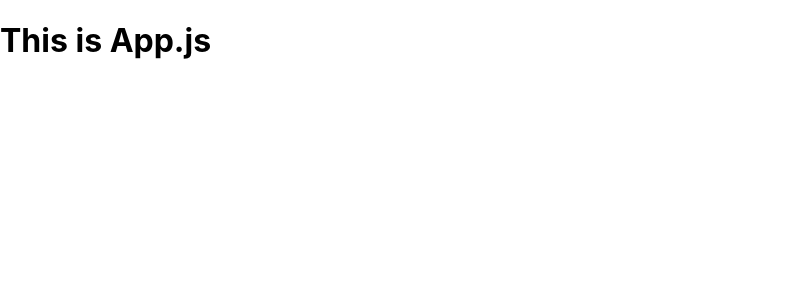
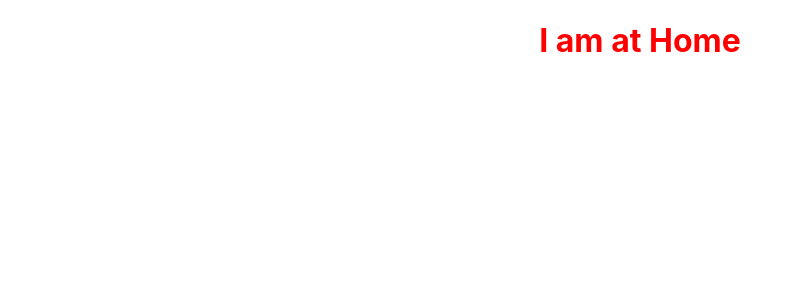
Before and after one commit to tyagivipul629/nodejs-project, a React (Create React App) app: page / in a window 1280 px wide. Shown: the top 300 px of the page, without its empty margins (0-802 px from the left). Built offline with nearby package versions, Linux system fonts and the light colour scheme.

Commit message:
Added Home Route

```diff
--- a/src/App.js
+++ b/src/App.js
@@ -1,10 +1,15 @@
-import logo from './logo.svg';
-import './App.css';
+import React from 'react';
+import {Route, Switch} from 'react-router-dom';
+import Home from './components/Home';
 
-function App() {
-  return (
-    <h1>This is App.js</h1>
+class App extends React.Component {
+  render(){
+    return (
+    <Switch>
+      <Route exact path="/" render={(props)=>(<Home {...props} />)} />
+    </Switch>
   );
+  }
 }
 
 export default App;
--- /dev/null
+++ b/src/components/Home.js
@@ -0,0 +1,11 @@
+import React from 'react';
+
+class Home extends React.Component{
+    render(){
+        return(
+            <h1 style={{color: 'red', textAlign: 'center'}}>I am at Home</h1>
+        );
+    }
+}
+
+export default Home;
--- a/src/index.js
+++ b/src/index.js
@@ -3,11 +3,14 @@ import ReactDOM from 'react-dom';
 import './index.css';
 import App from './App';
 import reportWebVitals from './reportWebVitals';
+import {BrowserRouter} from 'react-router-dom';
 
 ReactDOM.render(
+  <BrowserRouter>
   <React.StrictMode>
     <App />
-  </React.StrictMode>,
+  </React.StrictMode>
+  </BrowserRouter>,
   document.getElementById('root')
 );
 
```
